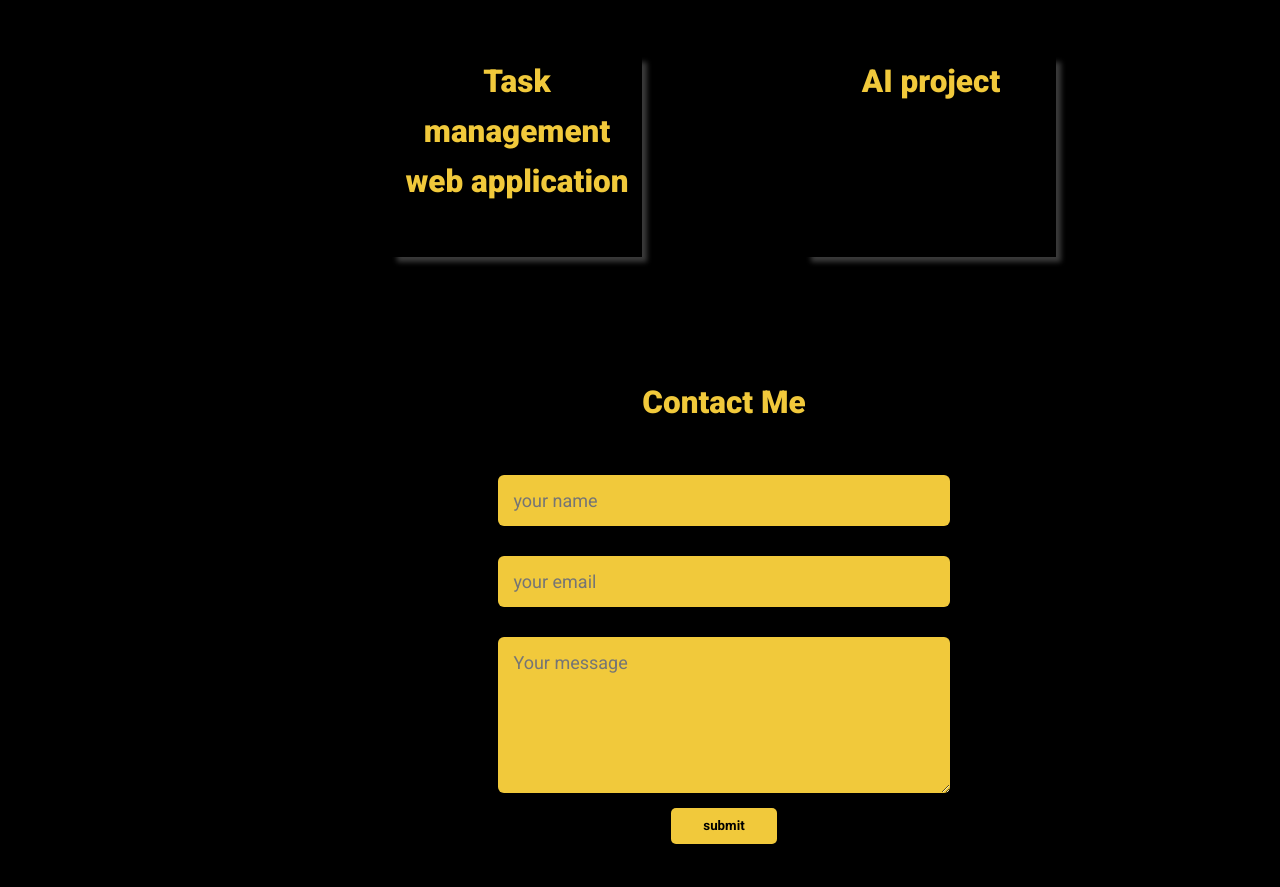
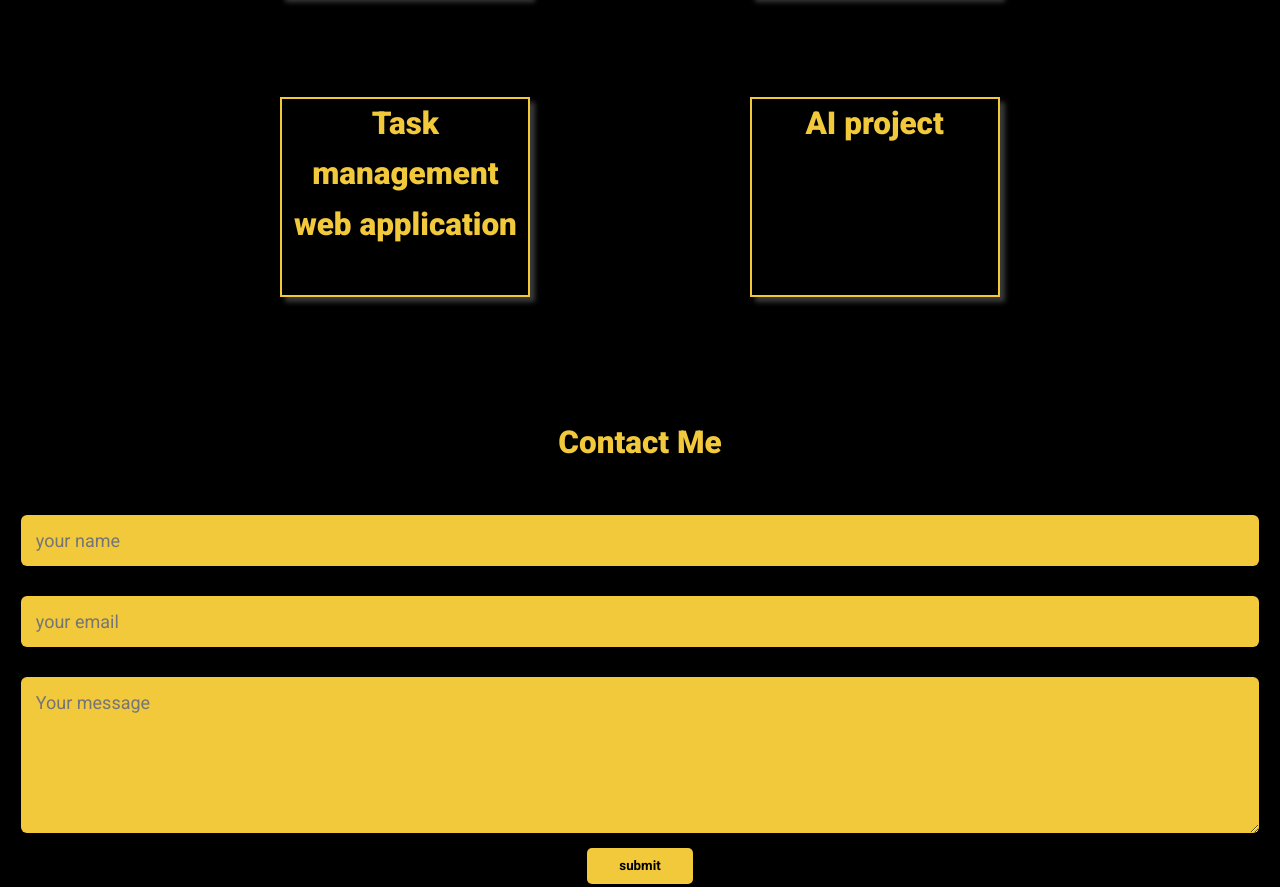
Before and after one commit to PhathizweGwebu/portfolio, a plain HTML site: page index.html in a window 1280 px wide. Shown: the part 1716-2603 px from the top of the page. Drawn offline with Linux system fonts and the light colour scheme.

Commit message:
final version of the website

```diff
--- a/style.css
+++ b/style.css
@@ -22,8 +22,7 @@ h1,h2,p{
 }
 
 section{
-    margin-inline: 10rem;
-    width: min(90%, 70.5rem);
+    margin-inline: 1.3rem;
     margin-bottom:1em ;
     text-align: center;
 }
@@ -52,13 +51,6 @@ button{
     margin-left: 30px;
 }
 
-button:hover{
-    color: #F1C93B;
-    border:2px solid #F1C93B;
-    background-color: black;
-    transform: scale(1.25);
-}
-
 .split{
     display: flex;
     flex-direction: column;
@@ -77,37 +69,19 @@ button:hover{
 
 }
 
-.fa-brands{
-    transition: .2s ease-in-out 0s;
-}
+.project-card{
+    width: 100%;
+    height: 200px;
+    border: 2px solid #F1C93B;
+    margin-block: 2rem;
 
-.fa-brands:hover{
-    transform: scale(1.2);
-}
-.about-me-col p{
-    padding: 1em;
-    box-shadow: 5px 5px 5px rgb(59, 59, 59);
-}
-
-.project-card{
-    width: 250px;
-    height: 200px;
-    box-shadow: 5px 5px 5px rgb(59, 59, 59);
-    transition: .2s ease-in-out 0s;
-
-}
-
-.project-card:hover{
-    border: 2px solid #F1C93B;
-    transform: scale(1);
 }
 
 form{
     display: flex;
     flex-direction: column;
     justify-content: space-between;
-    max-width: 40%;
-    margin-inline: auto;
+    max-width: 100%;
 }
 
 form input, form textarea{
@@ -184,6 +158,45 @@ form button{
 
     .project-card{
         margin-block: 100px;
+        width: 250px;
+        height: 200px;
+        box-shadow: 5px 5px 5px rgb(59, 59, 59);
+        transition: .2s ease-in-out 0s;
+
+    }
+
+    .project-card:hover{
+        border: 2px solid #F1C93B;
+        transform: scale(1);
+    }
+
+    .fa-brands{
+        transition: .2s ease-in-out 0s;
+    }
+
+    .fa-brands:hover{
+        transform: scale(1.2);
+    }
+    .about-me-col p{
+        padding: 1em;
+        box-shadow: 5px 5px 5px rgb(59, 59, 59);
+    }
+
+    button{
+        color: black;
+        background-color: #F1C93B;
+        font-weight: 600;
+        border: none;
+        border-radius: 5px;
+        padding: 0.8em;
+        transition: .2s ease-in-out 0s;
+    }
+
+    button:hover{
+        color: #F1C93B;
+        border:2px solid #F1C93B;
+        background-color: black;
+        transform: scale(1.25);
     }
 
 
```
